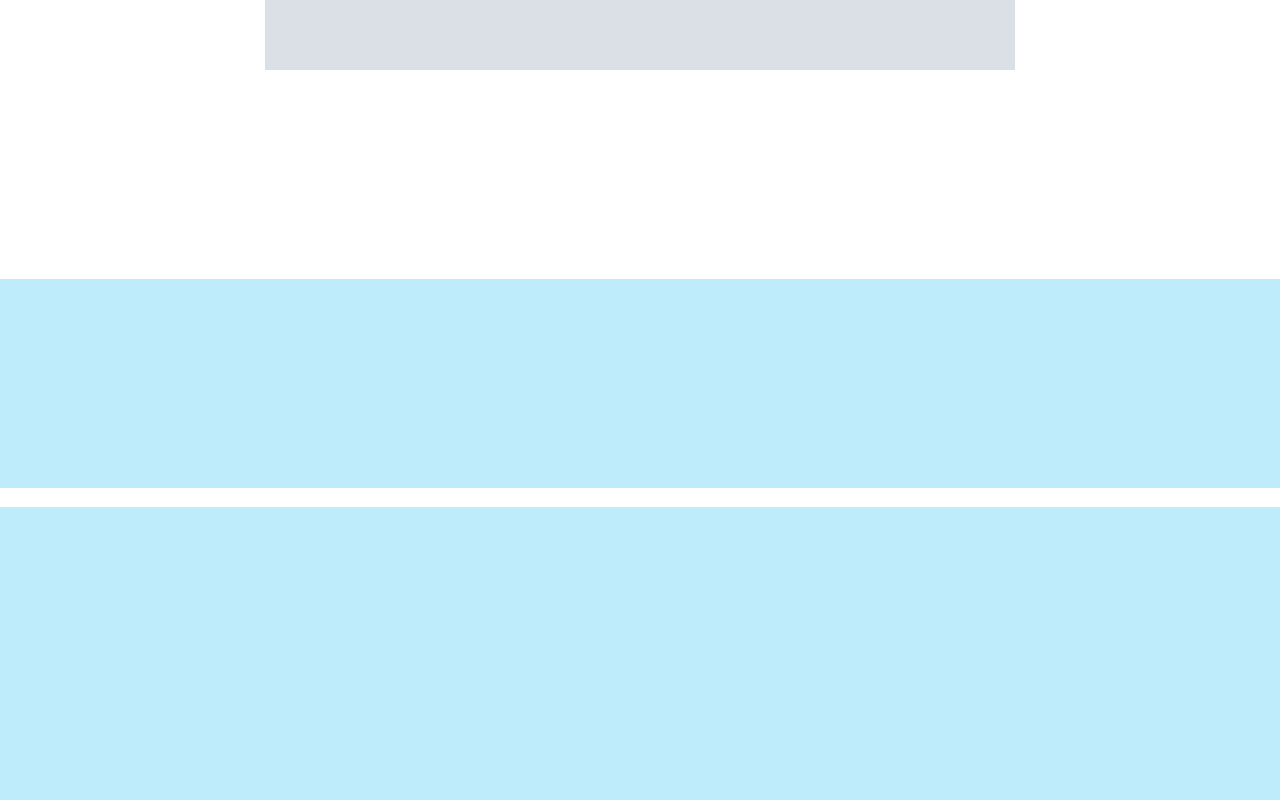
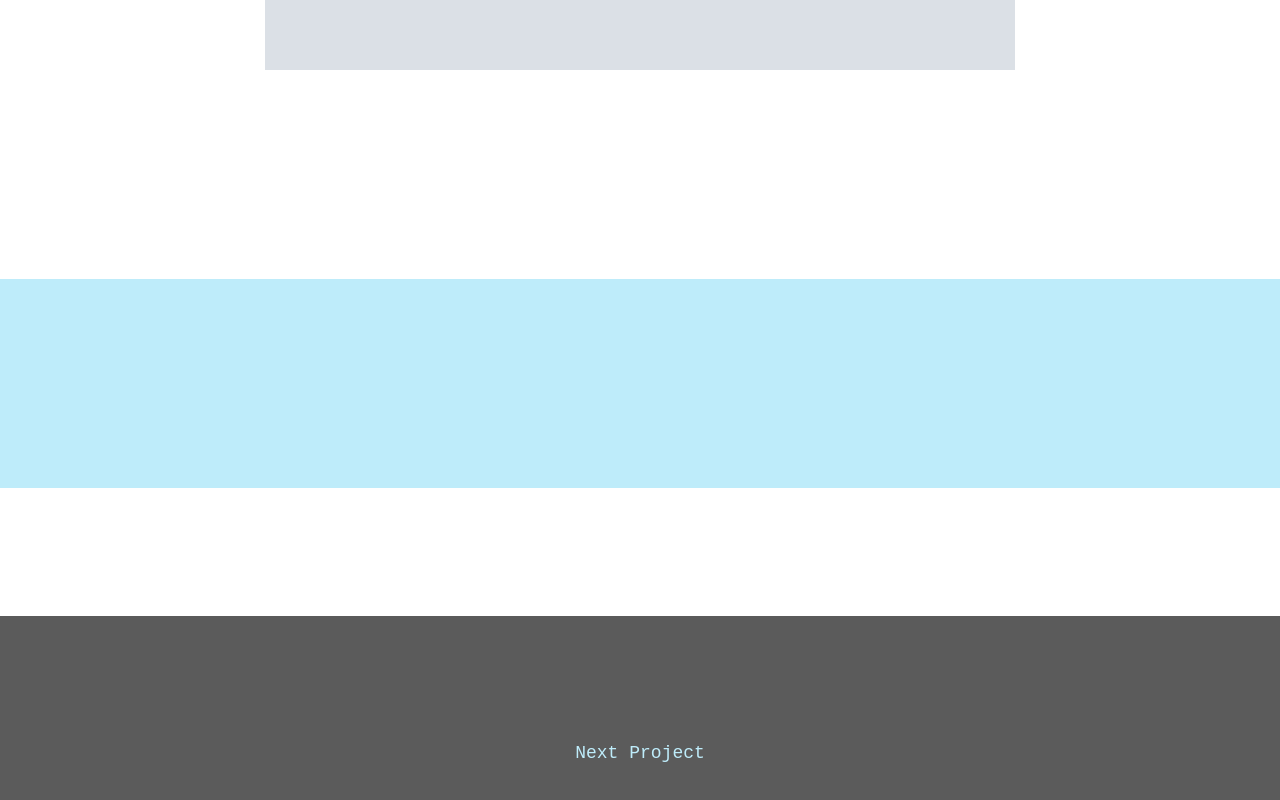
Before and after one commit to restcristian/andrysfriaslandingv2, a Next.js app: page /work/1 in a window 1280 px wide. Shown: the part 1256-2056 px from the top of the page. Before the commit the page ends 1780 px from the top, so only its background shows below. Built offline with nearby package versions, Linux system fonts and the light colour scheme.

Commit message:
feat: add next project section

```diff
--- a/src/app/work/[slug]/detailWork.module.scss
+++ b/src/app/work/[slug]/detailWork.module.scss
@@ -196,6 +196,7 @@
   }
 
   .thirdScreen {
+    padding-bottom: 100px;
     .special {
       padding: 0;
     }
@@ -212,4 +213,58 @@
       margin-top: -100px;
     }
   }
+
+  .nextProject {
+    position: relative;
+    margin: 0 -8px;
+    margin-bottom: -8px;
+    height: 274px;
+    background-color: white;
+    padding: 0 8px;
+
+    .nextProjectInfo {
+      z-index: 2;
+      position: absolute;
+      top: 50%;
+      left: 50%;
+      transform: translate(-50%, -50%);
+      color: $color-fake-sky-blue;
+      text-align: center;
+    }
+
+    .nextProjectTitle {
+      font-family: "Montserrat", sans-serif;
+      font-size: 48px;
+      text-transform: uppercase;
+      font-weight: 600;
+    }
+
+    .nextProjectLink {
+      font-family: "Source Code Pro", monospace;
+      font-size: 18px;
+      color: inherit;
+      text-decoration: none;
+    }
+
+    img {
+      position: absolute;
+      top: 50%;
+      left: 50%;
+      height: 100%;
+      width: auto;
+      transform: translate(-50%, -50%);
+    }
+
+    &:before {
+      content: "";
+      position: absolute;
+      top: 0;
+      left: 0;
+      width: 100%;
+      height: 100%;
+      background-color: #333;
+      opacity: 0.8;
+      z-index: 1;
+    }
+  }
 }
--- a/src/app/work/[slug]/page.tsx
+++ b/src/app/work/[slug]/page.tsx
@@ -108,6 +108,22 @@ export default async function WorkPage({ params: { slug } }: Props) {
           <p className={styles.specialText}>{project?.thirdScreen.text}</p>
         </div>
       </div>
+      <div className={styles.nextProject}>
+        <img src={project?.nextProject.image} />
+        <div className={styles.nextProjectInfo}>
+          <a
+            className={styles.nextProjectLink}
+            href={`${project?.nextProject.slug}`}
+          >
+            <span>
+              <span>Next Project</span>
+            </span>
+            <div className={styles.nextProjectTitle}>
+              <span>{project?.nextProject.title}</span>
+            </div>
+          </a>
+        </div>
+      </div>
     </div>
   );
 }
--- a/src/utils/mockedDetailedProjects.ts
+++ b/src/utils/mockedDetailedProjects.ts
@@ -3,6 +3,8 @@ import fusionScreen from "@/assets/images/screens@2x.c1666b66.png";
 import fusionTVEmail from "@/assets/images/Univision_Fusion-TV-RoundUp-Email-bottom1@2x.4f6f65d2.png";
 import shadeImage from "@/assets/images/shade2.52e50a75.gif";
 import shadeTabletImage from "@/assets/images/tablet_fusion1@2x.7cd4f73e.png"
+import pantherSuiteNextImage from "@/assets/images/panther@2x.8db94f47.png"
+
 export interface DetailedProject {
   slug: string;
   bannerImageUrl: string;
@@ -36,6 +38,11 @@ export interface DetailedProject {
     text: string;
     image?: string;
   };
+  nextProject: {
+    image: string;
+    title: string;
+    slug: string
+  },
 }
 export const detailedProjects: DetailedProject[] = [
   {
@@ -70,6 +77,11 @@ export const detailedProjects: DetailedProject[] = [
       title: "My team work",
       text: "While I was working in Theorem LC. for 5 years as a designer, I had developed skills such as email design as well as email development for different brands from many industries such as education, medicine, fashion, entertainment and others.",
       image: shadeTabletImage.src
+    },
+    nextProject: {
+      image: pantherSuiteNextImage.src,
+      title: 'Panther Suite',
+      slug: 'panthersuite'
     }
   },
 ];
```
